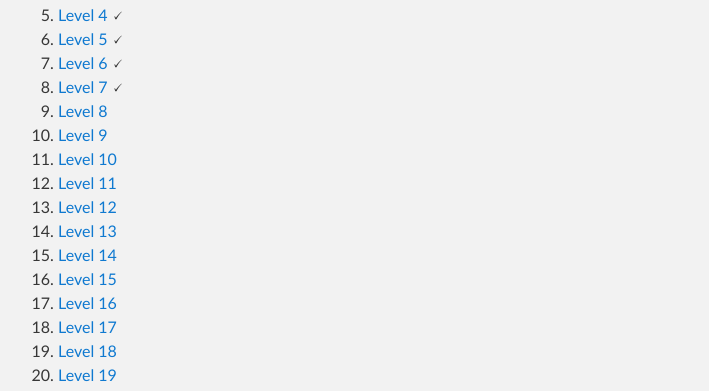
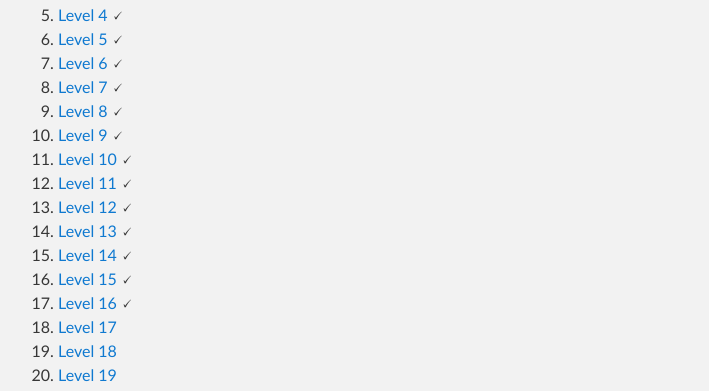
Before and after one commit to djm89uk/djm89uk.github.io, a Jekyll site: the page built from otw_bandit.md, in a window 1280 px wide and 900 px high, scrolled down 389 px. Shown: the part 159-550 px from the top of the window, without its empty margins (282-991 px from the left). Built offline with Jekyll 4.4.1, drawn with Linux system fonts in a browser that asks for light colours; our own code applies the rules of GitHub Pages for plain Markdown files.

```diff
--- a/otw_bandit.md
+++ b/otw_bandit.md
@@ -12,15 +12,15 @@ The Bandit wargame is aimed at absolute beginners. It will teach the basics need
 5. [Level 5](#level-5) 🗸
 6. [Level 6](#level-6) 🗸
 7. [Level 7](#level-7) 🗸
-8. [Level 8](#level-8)
-9. [Level 9](#level-9)
-10. [Level 10](#level-10)
-11. [Level 11](#level-11)
-12. [Level 12](#level-12)
-13. [Level 13](#level-13)
-14. [Level 14](#level-14)
-15. [Level 15](#level-15)
-16. [Level 16](#level-16)
+8. [Level 8](#level-8) 🗸
+9. [Level 9](#level-9) 🗸
+10. [Level 10](#level-10) 🗸
+11. [Level 11](#level-11) 🗸
+12. [Level 12](#level-12) 🗸
+13. [Level 13](#level-13) 🗸
+14. [Level 14](#level-14) 🗸
+15. [Level 15](#level-15) 🗸
+16. [Level 16](#level-16) 🗸
 17. [Level 17](#level-17)
 18. [Level 18](#level-18)
 19. [Level 19](#level-19)
```
